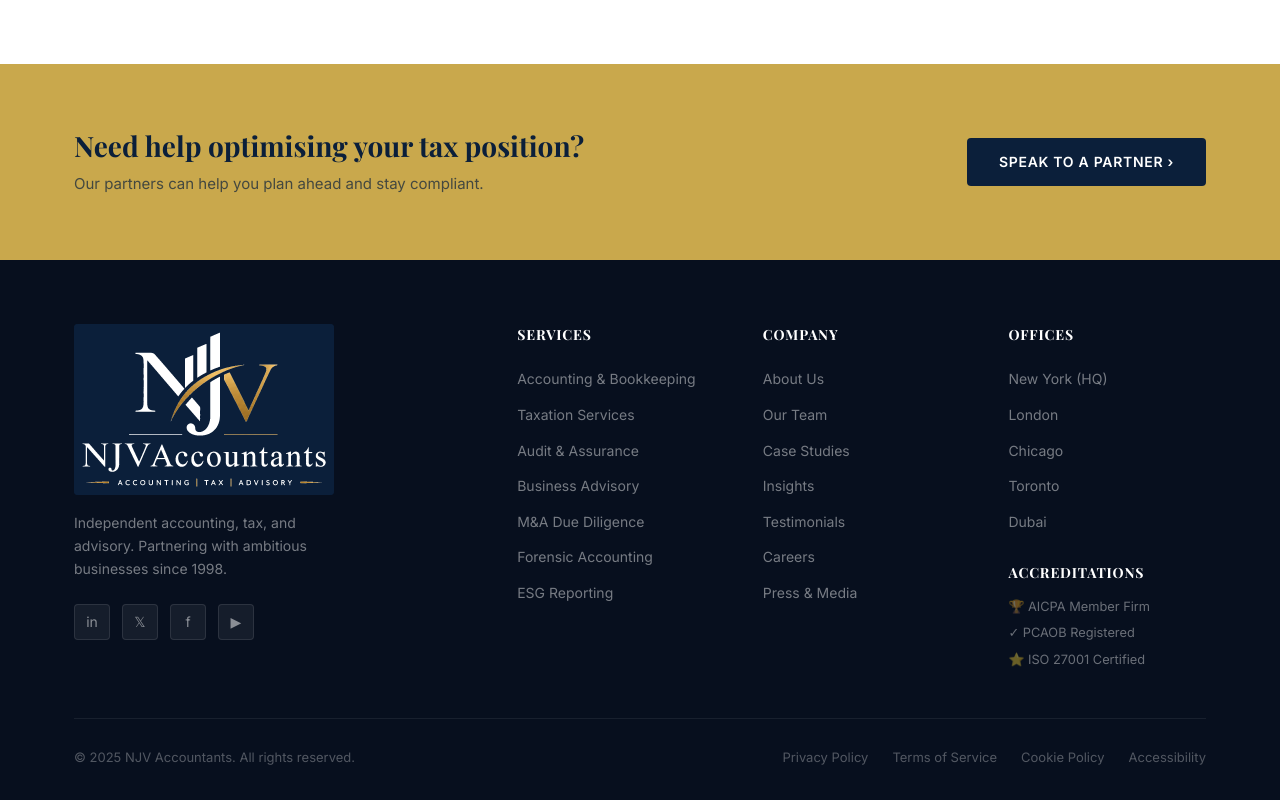
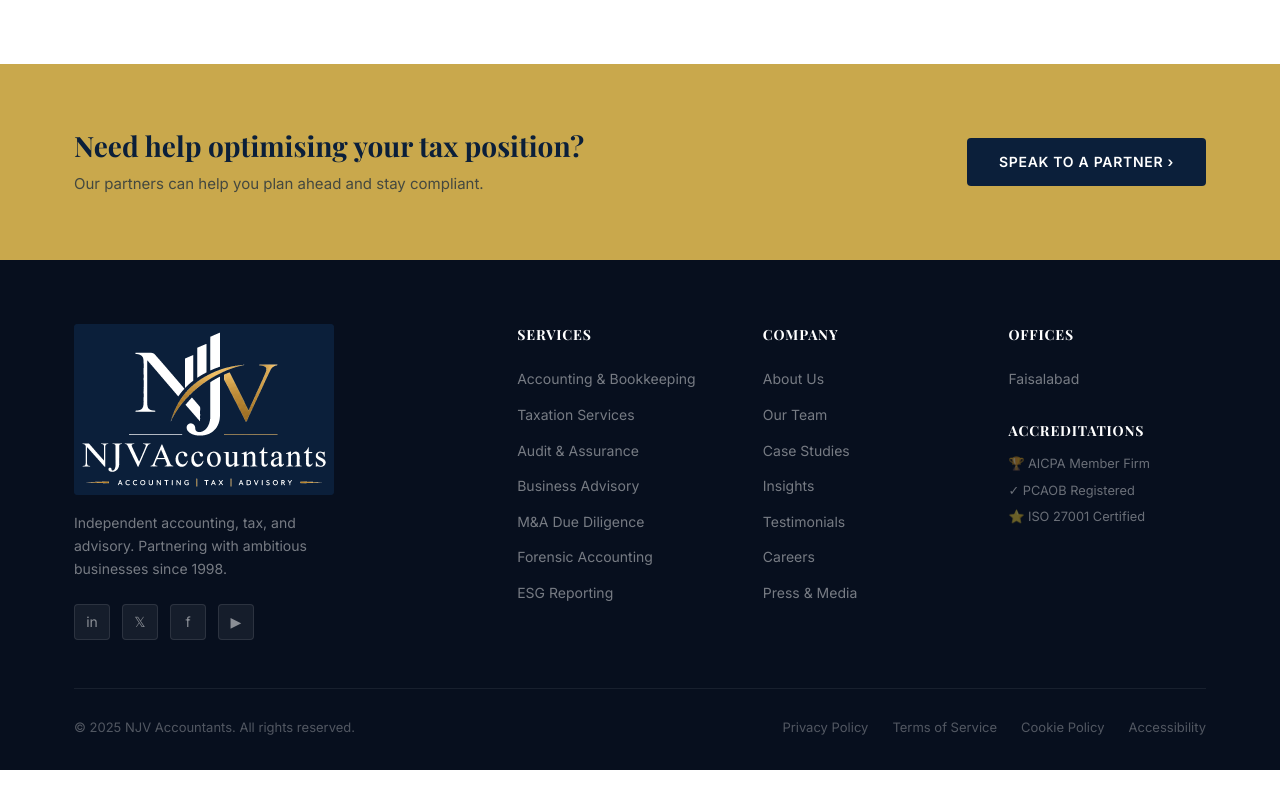
Before and after one commit to NomanSEO/NJVaccountants, a Next.js app: page /calculators/salary-tax in a window 1280 px wide. Shown: the part 4389-5189 px from the top of the page. After the commit the page ends 5159 px from the top, so only its background shows below. Built offline with nearby package versions, Linux system fonts and the light colour scheme.

Commit message:
Footer Update

```diff
--- a/src/components/Footer.tsx
+++ b/src/components/Footer.tsx
@@ -3,7 +3,7 @@
 
 const SERVICES_LINKS = ['Accounting & Bookkeeping','Taxation Services','Audit & Assurance','Business Advisory','M&A Due Diligence','Forensic Accounting','ESG Reporting']
 const COMPANY_LINKS  = [['About Us','#about'],['Our Team','#team'],['Case Studies','#case-studies'],['Insights','#blog'],['Testimonials','#testimonials'],['Careers','#contact'],['Press & Media','#contact']]
-const OFFICES        = ['New York (HQ)','London','Chicago','Toronto','Dubai']
+const OFFICES        = ['Faisalabad']
 
 export default function Footer() {
   return (
```
